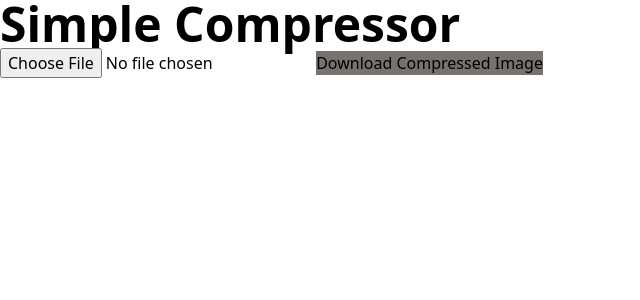
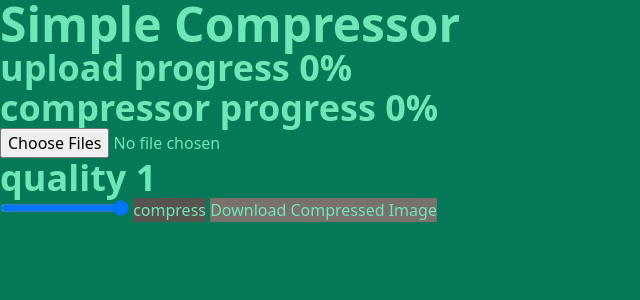
Before and after one commit to riskysh/Simple-Compressor, a SvelteKit app: page / in a window 1280 px wide. Shown: the top 300 px of the page, without its empty margins (0-640 px from the left). Built offline with nearby package versions, Linux system fonts and the light colour scheme.

Commit message:
added upload and compressing progress, and option to change compressing quality

```diff
--- a/src/routes/+page.svelte
+++ b/src/routes/+page.svelte
@@ -1,22 +1,32 @@
 <script>
   import imageCompression from 'browser-image-compression';
   let compressedFile;
+  let progress = 0;
+  let quality = 1;
+  let selectedFile;
+  let uploadProgress = 0;
 
-  async function handleImageUpload(event) {
-    const file = event.target.files[0];
-    if (!file) return;
+  async function handleImageUpload() {
+    if (!selectedFile) return;
 
     const options = {
-      maxSizeMB: 1,
-      maxWidthOrHeight: 1920,
-      useWebWorker: true
+      useWebWorker: true,
+      onProgress: (number) => progress = number,
+      initialQuality: quality,
+      alwaysKeepResolution: true
     };
 
     try {
-      compressedFile = await imageCompression(file, options);
+      compressedFile = await imageCompression(selectedFile, options);
+      progress = 100;
     } catch (error) {
       console.error(error);
     }
+  }
+
+  function handleFileChange(e) {
+    selectedFile = e.target.files[0];
+    uploadProgress = 100;
   }
 
   function downloadImage() {
@@ -35,16 +45,16 @@
 	<meta name="description" content="Svelte demo app" />
 </svelte:head>
 
-<section>
+<section class="  text-emerald-300 h-screen bg-emerald-700">
 
 	<h1 class="text-5xl font-bold">Simple Compressor</h1>
+  <h2 class="text-4xl font-bold">upload progress {uploadProgress}%</h2>
+  <h2 class="text-4xl font-bold">compressor progress {progress}%</h2>
 
-	<input type="file" accept="image/*" on:change={handleImageUpload} />
-
+	<input type="file" accept="image/*" multiple on:change={handleFileChange} />
+  <h2 class="text-4xl font-bold">quality {quality}</h2>
+  <input type="range" min="0.1" max="1" step="0.1" bind:value={quality} />
+  <button on:click={handleImageUpload} class=" bg-stone-600">compress</button>
 	<button class=" bg-stone-500" on:click={downloadImage}>Download Compressed Image</button>
 
 </section>
-
-<style>
-
-</style>
```
